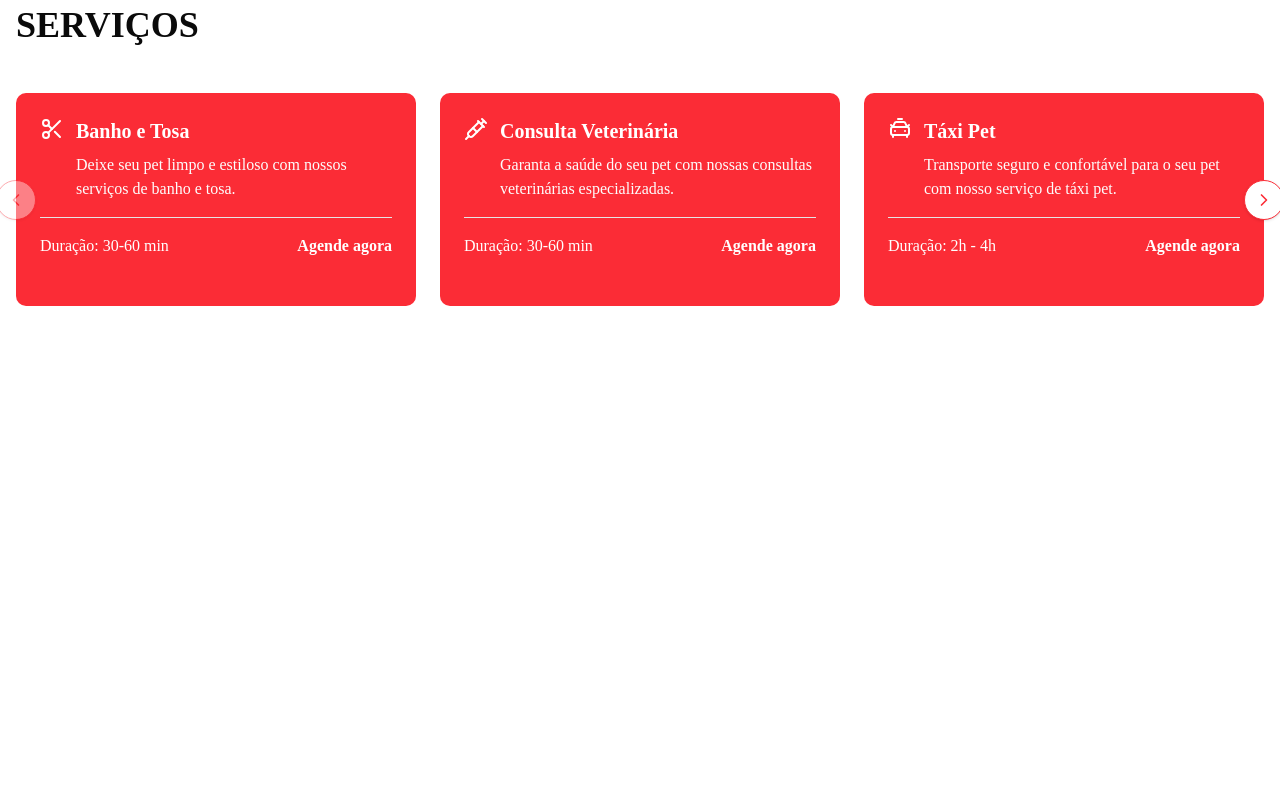
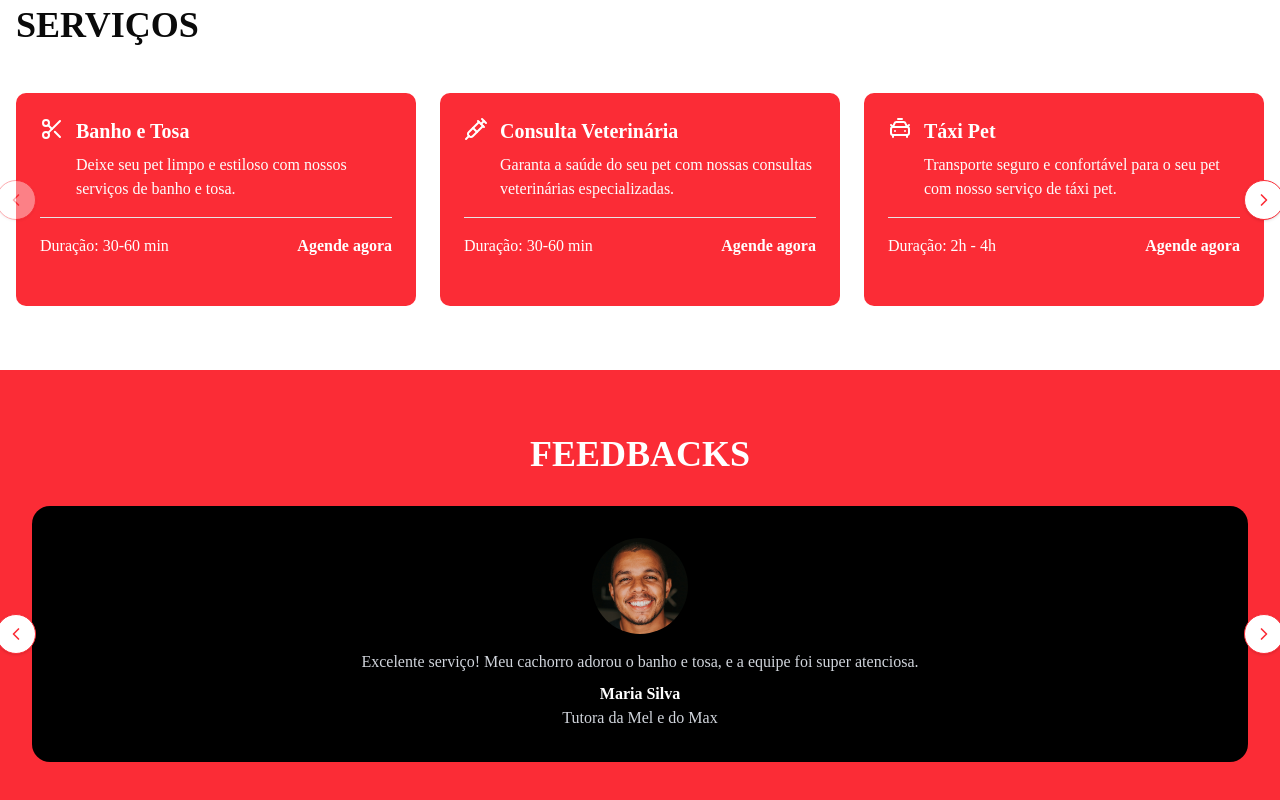
Before and after one commit to Ricardo-dev-00/petdev, a Next.js app: page / in a window 1280 px wide. Shown: the part 943-1743 px from the top of the page. Before the commit the page ends 1313 px from the top, so only its background shows below. Built offline with nearby package versions, Linux system fonts and the light colour scheme.

Commit message:
feat: add feedback carousel component with testimonials

```diff
--- /dev/null
+++ b/src/app/_components/Feedbacks.tsx
@@ -0,0 +1,134 @@
+"use client";
+import useEmblaCarousel from "embla-carousel-react";
+import Image from "next/image";
+import { useCallback, useEffect, useState } from "react";
+import { ChevronLeft, ChevronRight } from "lucide-react";
+
+type Feedback = {
+  image: string;
+  description: string;
+  name: string;
+  role: string;
+};
+
+// Lista base de depoimentos exibidos no carrossel.
+const feedbacks: Feedback[] = [
+  {
+    image: "/tutor1.png",
+    description:
+      "Excelente serviço! Meu cachorro adorou o banho e tosa, e a equipe foi super atenciosa.",
+    name: "Maria Silva",
+    role: "Tutora da Mel e do Max",
+  },
+  {
+    image: "/tutor2.webp",
+    description:
+      "Recomendo muito! O ambiente é limpo e acolhedor, e meu cachorro ficou lindo depois do banho e tosa.",
+    name: "Ana Oliveira",
+    role: "Tutora do Rocky",
+  },
+  {
+    image: "/tutor3.webp",
+    description:
+      "O atendimento foi incrível! Meu gato ficou super confortável durante o banho e tosa, e o resultado ficou ótimo.",
+    name: "João Santos",
+    role: "Tutor do Simba",
+  },
+];
+
+export function Feedbacks() {
+  // Configuração do Embla para exibir 1 card por vez com loop infinito.
+  const [emblaRef, emblaApi] = useEmblaCarousel({
+    loop: true,
+    align: "start",
+    slidesToScroll: 1,
+  });
+  const [canScrollPrev, setCanScrollPrev] = useState(false);
+  const [canScrollNext, setCanScrollNext] = useState(false);
+
+  const onSelect = useCallback(() => {
+    if (!emblaApi) return;
+
+    // Sincroniza o estado dos botões com a posição atual do carrossel.
+    setCanScrollPrev(emblaApi.canScrollPrev());
+    setCanScrollNext(emblaApi.canScrollNext());
+  }, [emblaApi]);
+
+  useEffect(() => {
+    if (!emblaApi) return;
+
+    onSelect();
+    emblaApi.on("select", onSelect);
+    emblaApi.on("reInit", onSelect);
+
+    return () => {
+      emblaApi.off("select", onSelect);
+      emblaApi.off("reInit", onSelect);
+    };
+  }, [emblaApi, onSelect]);
+
+  return (
+    <section
+      className="bg-red-500 py-16 relative"
+      aria-labelledby="feedbacks-title"
+    >
+      <h2
+        id="feedbacks-title"
+        className="text-4xl font-bold uppercase mb-8  text-white text-center"
+      >
+        Feedbacks
+      </h2>
+      <div className="container mx-auto px-4">
+        <div className="relative">
+          <div className="overflow-hidden" ref={emblaRef}>
+            <div className="flex">
+              {feedbacks.map((feedback) => (
+                <div
+                  key={feedback.name}
+                  // Cada slide ocupa 100% da largura para manter um único card visível.
+                  className="embla__slide min-w-0 flex-[0_0_100%] px-4"
+                >
+                  <div className="bg-black rounded-2xl p-8 flex flex-col items-center h-full">
+                    <Image
+                      src={feedback.image}
+                      alt={feedback.name}
+                      width={96}
+                      height={96}
+                      className="w-24 h-24 rounded-full mx-auto mb-4 object-cover"
+                    />
+                    <p className="text-gray-300 text-center mb-2">
+                      {feedback.description}
+                    </p>
+                    <p className="text-white text-center font-bold">
+                      {feedback.name}
+                    </p>
+                    <p className="text-gray-300 text-center">{feedback.role}</p>
+                  </div>
+                </div>
+              ))}
+            </div>
+          </div>
+
+          <button
+            type="button"
+            aria-label="Voltar feedback"
+            onClick={() => emblaApi?.scrollPrev()}
+            disabled={!canScrollPrev}
+            className="absolute left-0 top-1/2 -translate-x-1/2 -translate-y-1/2 h-10 w-10 inline-flex items-center justify-center rounded-full border border-red-500 bg-white text-red-500 shadow-sm transition disabled:opacity-40 disabled:cursor-not-allowed hover:bg-red-50 z-10"
+          >
+            <ChevronLeft size={20} />
+          </button>
+          <button
+            type="button"
+            aria-label="Avançar feedback"
+            onClick={() => emblaApi?.scrollNext()}
+            disabled={!canScrollNext}
+            className="absolute right-0 top-1/2 translate-x-1/2 -translate-y-1/2 h-10 w-10 inline-flex items-center justify-center rounded-full border border-red-500 bg-white text-red-500 shadow-sm transition disabled:opacity-40 disabled:cursor-not-allowed hover:bg-red-50 z-10"
+          >
+            <ChevronRight size={20} />
+          </button>
+        </div>
+      </div>
+    </section>
+  );
+}
--- a/src/app/_components/Services.tsx
+++ b/src/app/_components/Services.tsx
@@ -116,12 +116,9 @@ export function Services() {
                           Duração: {service.duration}
                         </p>
 
-                        <a
-                          href="#"
-                          className="text-white font-bold hover:underline select-none"
-                        >
+                        <span className="text-white font-bold select-none">
                           {service.linkText}
-                        </a>
+                        </span>
                       </div>
                     </div>
                   </div>
--- a/src/app/page.tsx
+++ b/src/app/page.tsx
@@ -1,4 +1,5 @@
 import { About } from "./_components/About";
+import { Feedbacks } from "./_components/Feedbacks";
 import { Hero } from "./_components/Hero";
 import { Services } from "./_components/Services";
 
@@ -8,6 +9,7 @@ export default function Home() {
       <Hero />
       <About />
       <Services />
+      <Feedbacks />
     </main>
   );
 }
```
Also changed, not shown: public/tutor2.webp (added), public/tutor3.webp (added).
